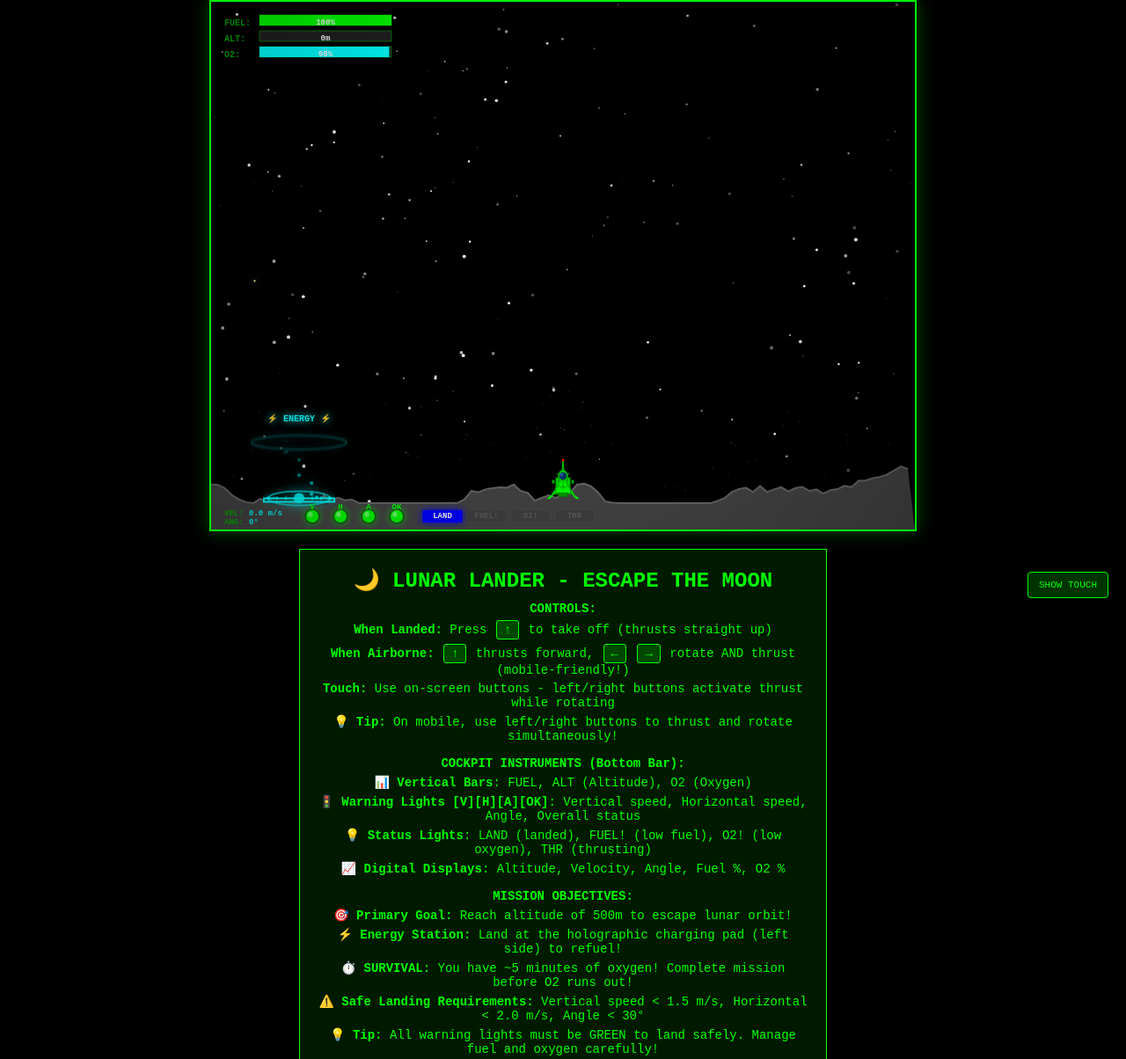
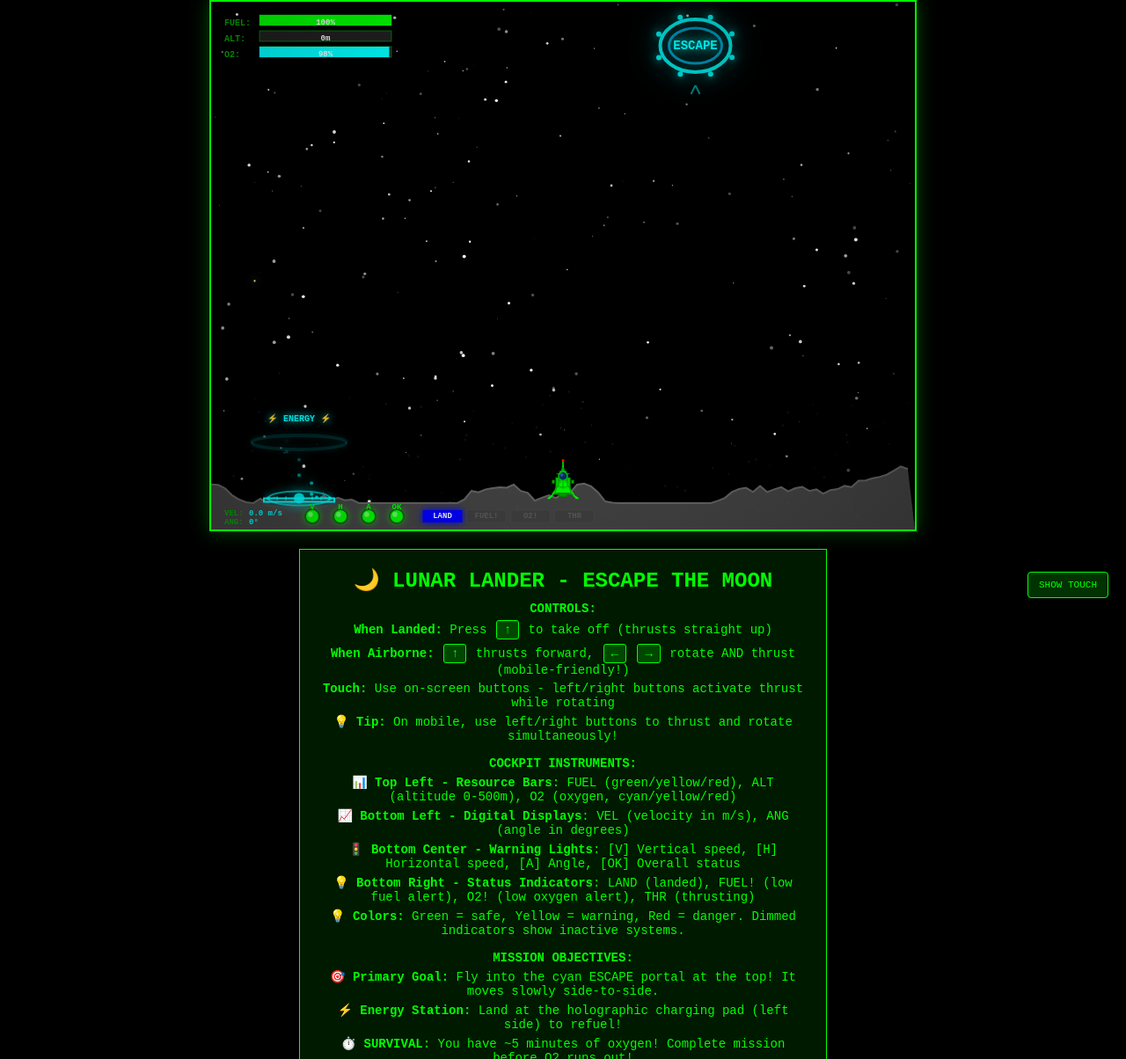
Before and after one commit to varvashenya/com, a website built with Parcel: page src/moon/index.html in a window 1280 px wide. Shown: the top 1204 px of the page at 88% size. Built offline with nearby package versions, Linux system fonts and the light colour scheme.

Commit message:
Add escape target

```diff
--- a/src/moon/index.html
+++ b/src/moon/index.html
@@ -254,18 +254,19 @@
         <p><strong>Touch:</strong> Use on-screen buttons - left/right buttons activate thrust while rotating</p>
         <p>💡 <strong>Tip:</strong> On mobile, use left/right buttons to thrust and rotate simultaneously!</p>
 
-        <p style="margin-top: 15px;"><strong>COCKPIT INSTRUMENTS (Bottom Bar):</strong></p>
-        <p>📊 <strong>Vertical Bars</strong>: FUEL, ALT (Altitude), O2 (Oxygen)</p>
-        <p>🚦 <strong>Warning Lights [V][H][A][OK]</strong>: Vertical speed, Horizontal speed, Angle, Overall status</p>
-        <p>💡 <strong>Status Lights</strong>: LAND (landed), FUEL! (low fuel), O2! (low oxygen), THR (thrusting)</p>
-        <p>📈 <strong>Digital Displays</strong>: Altitude, Velocity, Angle, Fuel %, O2 %</p>
+        <p style="margin-top: 15px;"><strong>COCKPIT INSTRUMENTS:</strong></p>
+        <p>📊 <strong>Top Left - Resource Bars</strong>: FUEL (green/yellow/red), ALT (altitude 0-500m), O2 (oxygen, cyan/yellow/red)</p>
+        <p>📈 <strong>Bottom Left - Digital Displays</strong>: VEL (velocity in m/s), ANG (angle in degrees)</p>
+        <p>🚦 <strong>Bottom Center - Warning Lights</strong>: [V] Vertical speed, [H] Horizontal speed, [A] Angle, [OK] Overall status</p>
+        <p>💡 <strong>Bottom Right - Status Indicators</strong>: LAND (landed), FUEL! (low fuel alert), O2! (low oxygen alert), THR (thrusting)</p>
+        <p>💡 <strong>Colors:</strong> Green = safe, Yellow = warning, Red = danger. Dimmed indicators show inactive systems.</p>
 
         <p style="margin-top: 15px;"><strong>MISSION OBJECTIVES:</strong></p>
-        <p>🎯 <strong>Primary Goal:</strong> Reach altitude of 500m to escape lunar orbit!</p>
+        <p>🎯 <strong>Primary Goal:</strong> Fly into the cyan ESCAPE portal at the top! It moves slowly side-to-side.</p>
         <p>⚡ <strong>Energy Station:</strong> Land at the holographic charging pad (left side) to refuel!</p>
         <p>⏱️ <strong>SURVIVAL:</strong> You have ~5 minutes of oxygen! Complete mission before O2 runs out!</p>
         <p>⚠️ <strong>Safe Landing Requirements:</strong> Vertical speed < 1.5 m/s, Horizontal < 2.0 m/s, Angle < 30°</p>
-        <p>💡 <strong>Tip:</strong> All warning lights must be GREEN to land safely. Manage fuel and oxygen carefully!</p>
+        <p>💡 <strong>Tip:</strong> Track the portal's movement and time your ascent carefully!</p>
     </div>
 
     <footer>
--- a/src/moon/moon.js
+++ b/src/moon/moon.js
@@ -288,7 +288,8 @@ let gameState = {
     nextStationSpawn: 0, // Time until next station spawn
     lastFuelWarningBeep: 0, // Frame counter for fuel warning beeps
     lastOxygenWarningBeep: 0, // Frame counter for O2 warning beeps
-    fuelStation: null // Fuel station on the left side
+    fuelStation: null, // Fuel station on the left side
+    escapeTarget: null // Moving target to fly into for escape
 };
 
 // Initialize stars in the sky
@@ -431,6 +432,18 @@ function createFuelStation() {
         platformHeight: 6,
         radius: 45, // Radius of circular launchpad
         pulsePhase: 0 // For holographic animation
+    };
+}
+
+// Create escape target - a moving portal/gate the player must fly into
+function createEscapeTarget() {
+    gameState.escapeTarget = {
+        x: canvas.width / 2,
+        y: 50, // Start at top
+        vx: 0.5, // Slow horizontal movement
+        width: 80,
+        height: 60,
+        pulsePhase: 0
     };
 }
 
@@ -800,6 +813,18 @@ function update() {
         return station.x > -150 && station.x < canvas.width + 150;
     });
 
+    // Update escape target
+    if (gameState.escapeTarget) {
+        const target = gameState.escapeTarget;
+        target.x += target.vx;
+        target.pulsePhase = (target.pulsePhase + 0.03) % (Math.PI * 2);
+
+        // Bounce off screen edges
+        if (target.x - target.width / 2 < 0 || target.x + target.width / 2 > canvas.width) {
+            target.vx *= -1;
+        }
+    }
+
     // Update space suits (astronauts)
     maybeSpawnSpaceSuit();
     gameState.spaceSuits = gameState.spaceSuits.filter(suit => {
@@ -1058,11 +1083,27 @@ function update() {
     if (lander.x < -lander.width) lander.x = canvas.width;
     if (lander.x > canvas.width) lander.x = -lander.width;
 
-    // Check if escaped orbit
-    if (lander.y < -lander.height) {
+    // Check if lander reached the escape target
+    if (gameState.escapeTarget) {
+        const target = gameState.escapeTarget;
+        const landerCenterY = lander.y;
+
+        // Check if lander is inside the target portal
+        if (lander.x > target.x - target.width / 2 &&
+            lander.x < target.x + target.width / 2 &&
+            landerCenterY > target.y - target.height / 2 &&
+            landerCenterY < target.y + target.height / 2) {
+            stopThrustSound();
+            playSuccessSound();
+            endGame(true, 'MISSION SUCCESS! You entered the escape portal!');
+            return;
+        }
+    }
+
+    // Fail if lander goes too high without hitting target
+    if (lander.y < -lander.height - 100) {
         stopThrustSound();
-        playSuccessSound();
-        endGame(true, 'MISSION SUCCESS! You escaped lunar orbit!');
+        endGame(false, 'MISSION FAILED! You missed the escape portal!');
         return;
     }
 
@@ -1494,6 +1535,74 @@ function draw() {
         ctx.arc(meteor.x, meteor.y, meteor.size * 0.5, 0, Math.PI * 2);
         ctx.fill();
     });
+
+    // Draw escape target (portal/gate)
+    if (gameState.escapeTarget) {
+        const target = gameState.escapeTarget;
+
+        ctx.save();
+        ctx.translate(target.x, target.y);
+
+        // Pulsing outer glow
+        const pulse = Math.sin(target.pulsePhase) * 0.3 + 0.7;
+        ctx.shadowBlur = 30;
+        ctx.shadowColor = `rgba(0, 255, 255, ${pulse})`;
+
+        // Outer ring
+        ctx.strokeStyle = `rgba(0, 255, 255, ${pulse})`;
+        ctx.lineWidth = 4;
+        ctx.beginPath();
+        ctx.ellipse(0, 0, target.width / 2, target.height / 2, 0, 0, Math.PI * 2);
+        ctx.stroke();
+
+        // Inner ring
+        ctx.strokeStyle = `rgba(0, 200, 255, ${pulse * 0.8})`;
+        ctx.lineWidth = 3;
+        ctx.beginPath();
+        ctx.ellipse(0, 0, target.width / 2 - 10, target.height / 2 - 10, 0, 0, Math.PI * 2);
+        ctx.stroke();
+
+        ctx.shadowBlur = 0;
+
+        // Energy particles around the portal
+        for (let i = 0; i < 8; i++) {
+            const angle = (target.pulsePhase + i * Math.PI / 4) % (Math.PI * 2);
+            const radius = target.width / 2 + 5;
+            const px = Math.cos(angle) * radius;
+            const py = Math.sin(angle) * (target.height / 2 + 5);
+
+            ctx.fillStyle = `rgba(0, 255, 255, ${pulse})`;
+            ctx.shadowBlur = 10;
+            ctx.shadowColor = '#0ff';
+            ctx.beginPath();
+            ctx.arc(px, py, 3, 0, Math.PI * 2);
+            ctx.fill();
+        }
+
+        ctx.shadowBlur = 0;
+
+        // "ESCAPE" text
+        ctx.fillStyle = '#0ff';
+        ctx.shadowBlur = 10;
+        ctx.shadowColor = '#0ff';
+        ctx.font = 'bold 14px monospace';
+        ctx.textAlign = 'center';
+        ctx.textBaseline = 'middle';
+        ctx.fillText('ESCAPE', 0, 0);
+        ctx.shadowBlur = 0;
+
+        // Arrow indicator pointing to target
+        ctx.strokeStyle = `rgba(0, 255, 255, ${pulse * 0.6})`;
+        ctx.lineWidth = 2;
+        ctx.beginPath();
+        ctx.moveTo(0, target.height / 2 + 15);
+        ctx.lineTo(-5, target.height / 2 + 25);
+        ctx.moveTo(0, target.height / 2 + 15);
+        ctx.lineTo(5, target.height / 2 + 25);
+        ctx.stroke();
+
+        ctx.restore();
+    }
 
     // Draw space stations
     gameState.spaceStations.forEach(station => {
@@ -2230,6 +2339,7 @@ function gameLoop() {
 initStars();
 generateTerrain();
 createFuelStation();
+createEscapeTarget();
 positionLanderOnTerrain();
 gameState.nextStationSpawn = 300 + Math.random() * 600; // First station in 5-15 seconds
 gameLoop();
```
